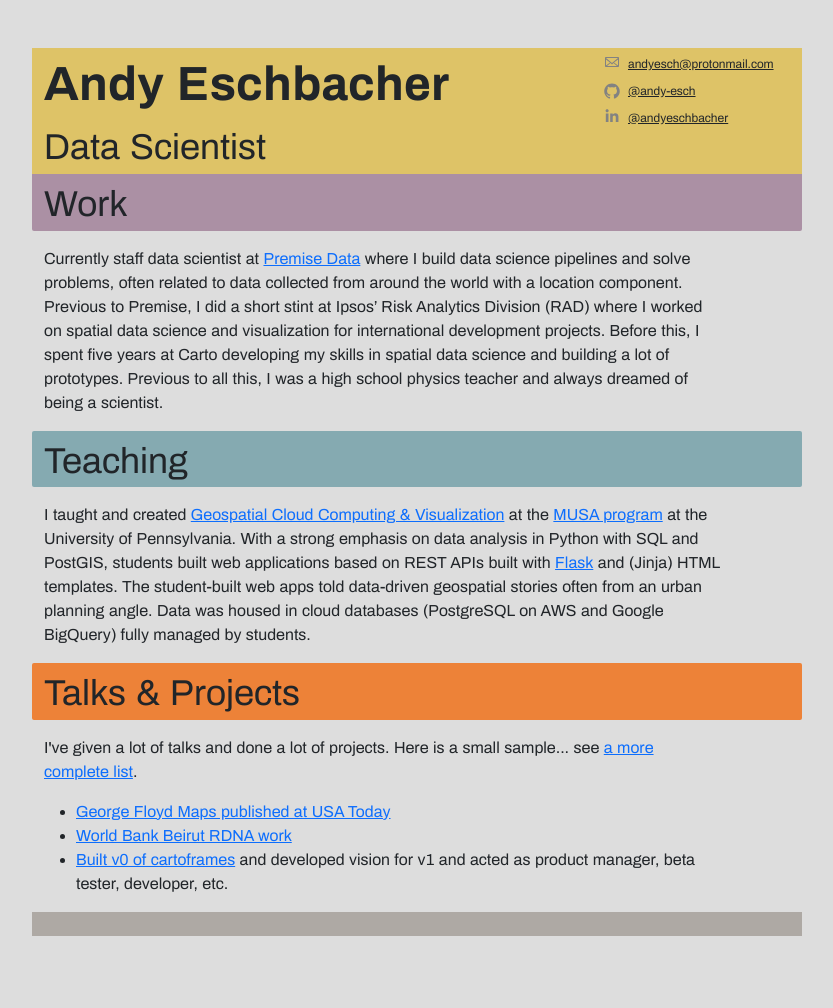
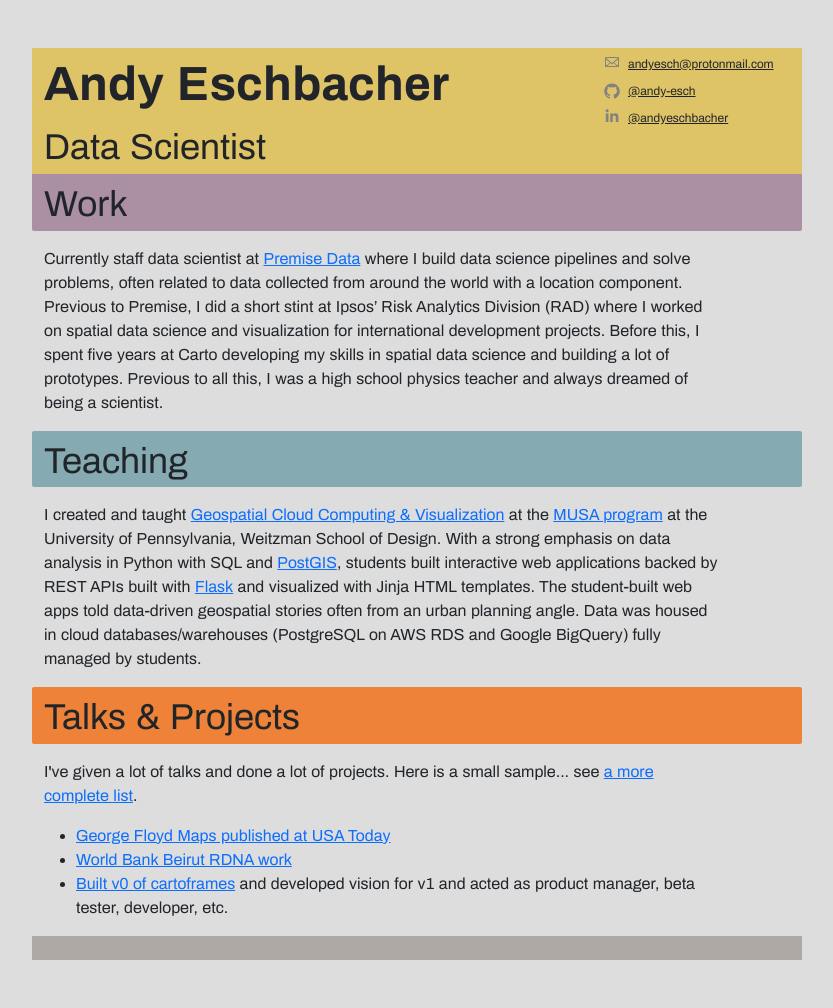
Before and after one commit to andy-esch/andy-esch.github.io, a Jekyll site: the page index.html, which Jekyll copies as it is, in a window 1280 px wide. Shown: the whole page, without its empty margins (188-1021 px from the left). Built offline with Jekyll 4.4.1, drawn with Linux system fonts in a browser that asks for light colours; before the commit the page ends 984 px from its top, so only the background shows below that.

Commit message:
chore: small edits

```diff
--- a/index.html
+++ b/index.html
@@ -151,7 +151,7 @@
     </div>
     <div class="row">
       <div class="col-lg-10 mt-3">
-          <p>I taught and created <a href="https://github.com/MUSA-509/">Geospatial Cloud Computing &amp; Visualization</a> at the <a href="https://www.design.upenn.edu/musa/about">MUSA program</a> at the University of Pennsylvania. With a strong emphasis on data analysis in Python with SQL and PostGIS, students built web applications based on REST APIs built with <a href="https://flask.palletsprojects.com/">Flask</a> and (Jinja) HTML templates. The student-built web apps told data-driven geospatial stories often from an urban planning angle. Data was housed in cloud databases (PostgreSQL on AWS and Google BigQuery) fully managed by students.</p>
+          <p>I created and taught <a href="https://github.com/MUSA-509/">Geospatial Cloud Computing &amp; Visualization</a> at the <a href="https://www.design.upenn.edu/musa/about">MUSA program</a> at the University of Pennsylvania, Weitzman School of Design. With a strong emphasis on data analysis in Python with SQL and <a href="https://postgis.net/">PostGIS</a>, students built interactive web applications backed by REST APIs built with <a href="https://flask.palletsprojects.com/">Flask</a> and visualized with Jinja HTML templates. The student-built web apps told data-driven geospatial stories often from an urban planning angle. Data was housed in cloud databases/warehouses (PostgreSQL on AWS RDS and Google BigQuery) fully managed by students.</p>
       </div>
     </div>
     <div class="row">
```
